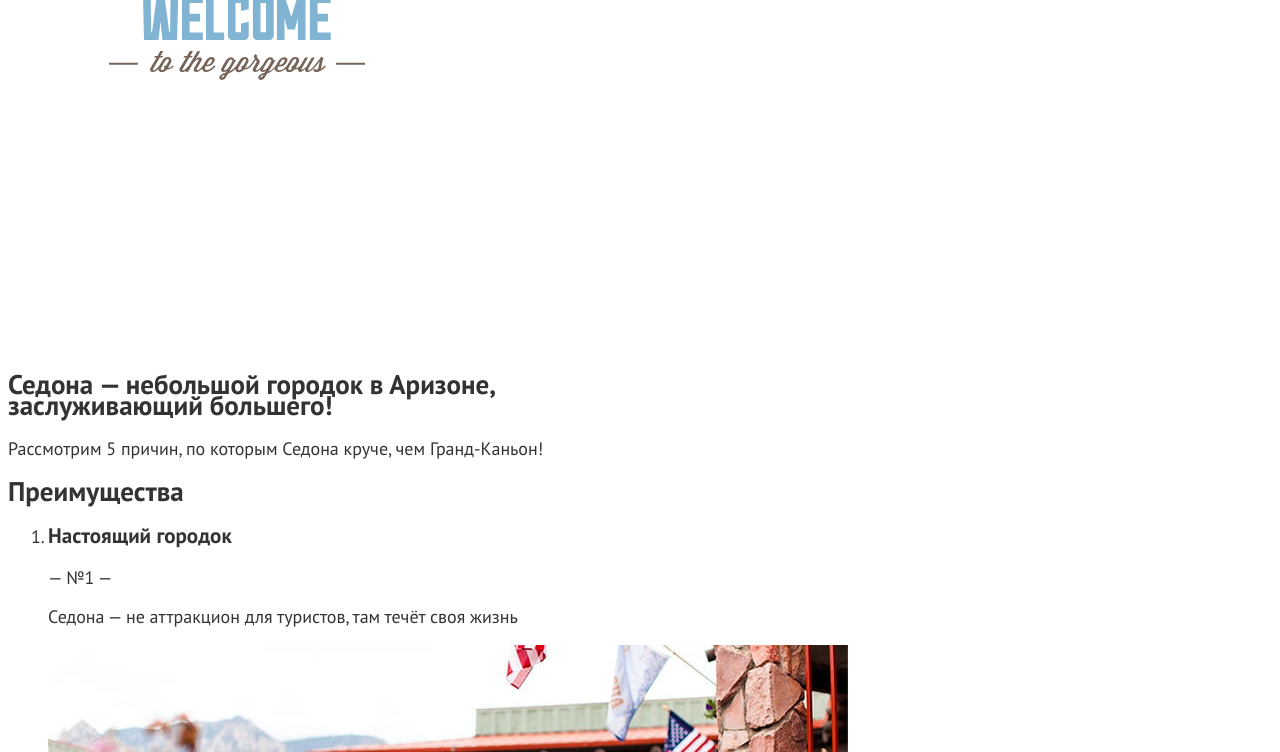
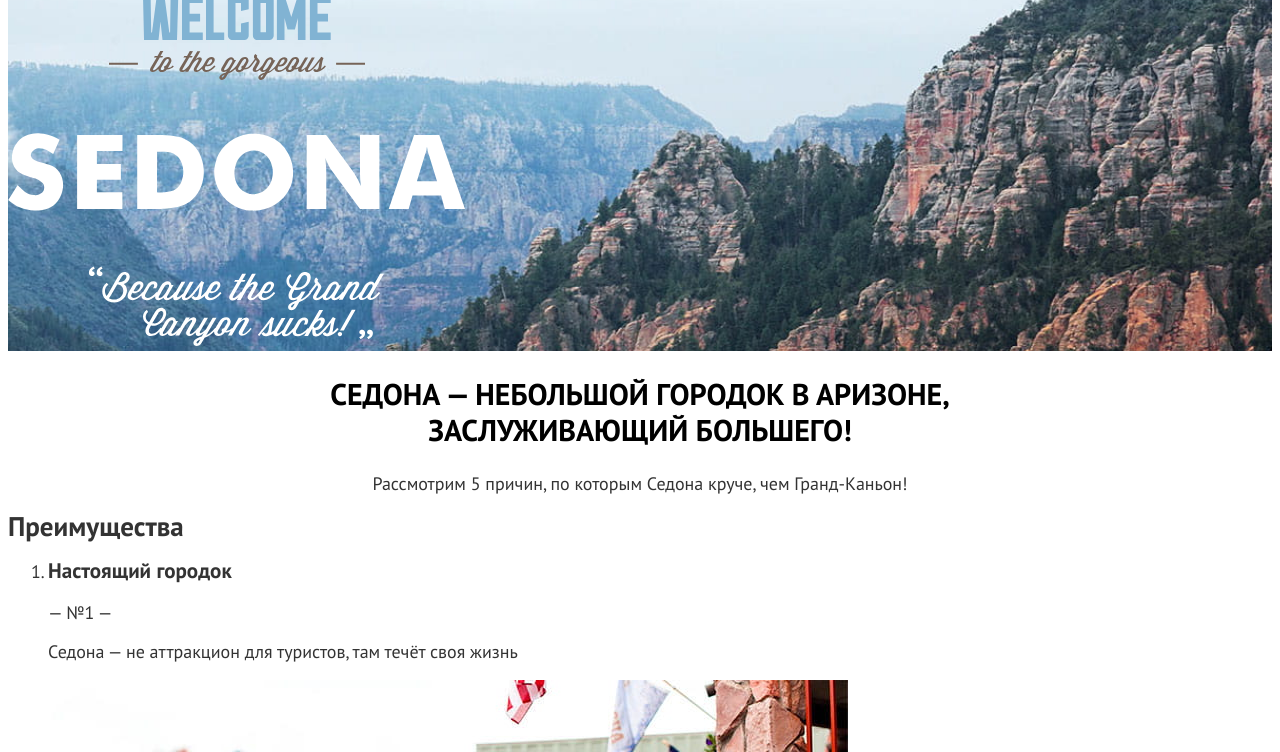
Before and after one commit to htmlacademy-htmlcss/1404645-sedona-34, a plain HTML site: page index.html in a window 1280 px wide. Shown: the part 348-1100 px from the top of the page. Drawn offline with Linux system fonts and the light colour scheme.

Commit message:
Добавляет фоновое изображение, секцию представления, стили

```diff
--- a/index.html
+++ b/index.html
@@ -42,9 +42,12 @@
 		  <header class="inner-header">
 			  <h1 class="visually-hidden">City of Sedona</h1>
 			  <img src="./images/main-index/welcome.svg" width="458" height="352" alt="Welcome to the gorgeous Sedona 'Because the Grand Canyon sucks!'">
-			  <h2>Седона — небольшой городок в Аризоне,<br>заслуживающий большего!</h2>
-			  <p>Рассмотрим 5 причин, по которым Седона круче, чем Гранд-Каньон!</p>
 		  </header>
+
+		  <section class="introduce">
+			<h2 class="introduce-title">Седона — небольшой городок в Аризоне,<br>заслуживающий большего!</h2>
+			<p>Рассмотрим 5 причин, по которым Седона круче, чем Гранд-Каньон!</p>
+		  </section>
 
 		  <section class="advantages">
 			  <h2 class="visually-hidden">Преимущества</h2>
--- a/styles/style.css
+++ b/styles/style.css
@@ -36,11 +36,22 @@ body {
 	text-transform: capitalize;
 }
 
-/* .navigation-link.button {
-	font-size: 16px;
-	line-height: 20px;
-	color: #FFFFFF;
-	background-color: #756157;
+.inner-header {
+	background-image: url(../images/main-index/background.jpeg);
+	color: #000000;
+	background-color: rgba(131, 179, 211, 0.12);
+	background-repeat: no-repeat;
+	background-size: 100% auto;
+}
+
+.introduce {
+	text-align: center;
+}
+
+.introduce-title {
+	font-size: 30px;
+	line-height: 36px;
+	font-weight: 700;
+	color: #000000;
 	text-transform: uppercase;
-	text-align: center;
-} */
+}
```
